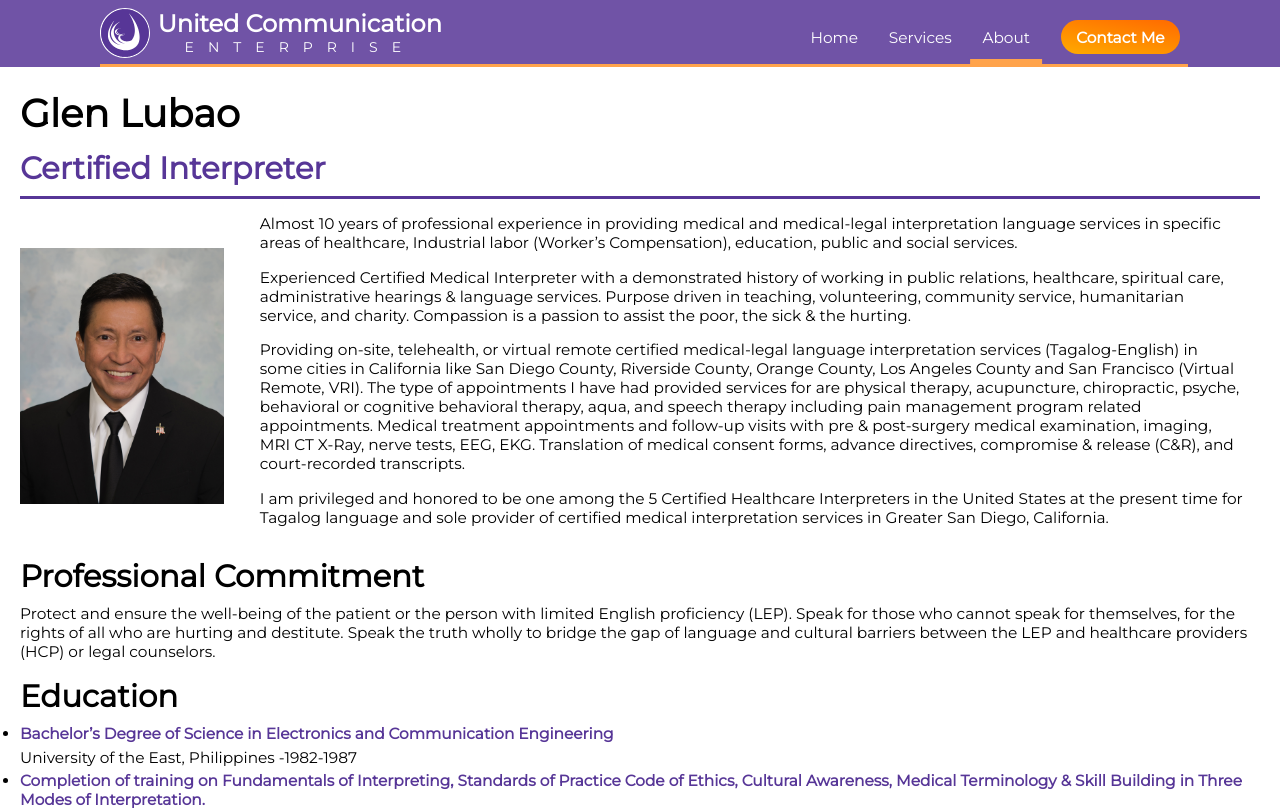
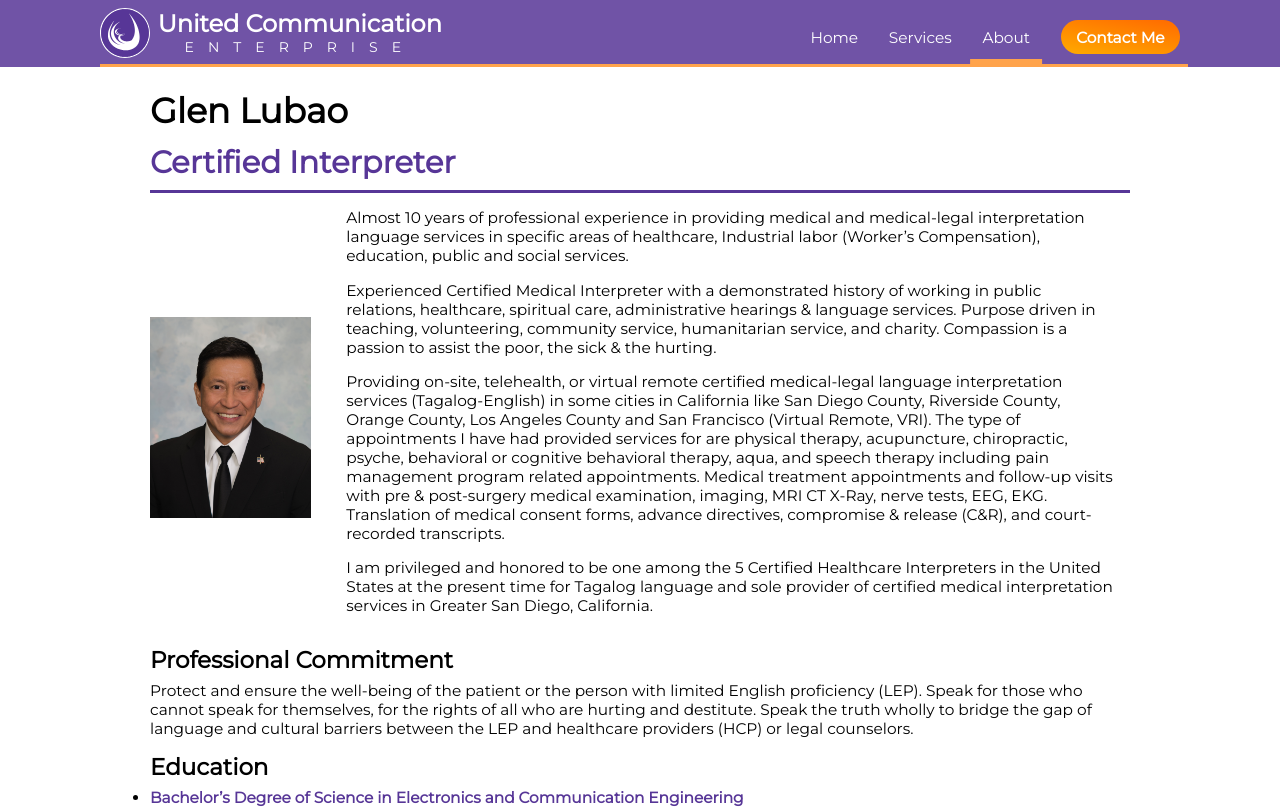
Before and after one commit to clydebaron2000/unicome, a React (Create React App) app in the folder client/: page /about in a window 1280 px wide. Shown: the top 810 px of the page. Built offline with nearby package versions, Linux system fonts and the light colour scheme.

Commit message:
changed font sizes

```diff
--- a/client/src/components/ModalAndButton/index.jsx
+++ b/client/src/components/ModalAndButton/index.jsx
@@ -6,6 +6,7 @@ import { ReactComponent as Logo } from '../../logo.svg'
 import { ReactComponent as Email } from '../../media/email.svg'
 import { ReactComponent as Phone } from '../../media/phone.svg'
 import { ReactComponent as Linkedin } from '../../media/linkedin.svg'
+import { ReactComponent as Medlegal } from '../../media/legal medical.svg'
 
 export default function ModalButton({ children}) {
 	const [isOpen, setIsOpen] = useState(false)
@@ -25,6 +26,13 @@ export default function ModalButton({ children}) {
 			{isOpen && (
 				<Modal modalOpen={isOpen} handleClose={close}>
                     <div className='contact'>
+						<div className='head'>
+							<Medlegal width='50px' height='50px'/>
+							<h4>
+								Certified Med-Legal Interpreter
+							</h4>
+						</div>
+						<br/>
                         <motion.a href='mailto:unicome11.11@gmail.com'
                             whileHover={{scale:1.1}}
                             whileTap={{scale:0.9}}
--- a/client/src/css/app.css
+++ b/client/src/css/app.css
@@ -2,8 +2,8 @@
 @import-normalize;
 :root {
   font-size: clamp(12px,1.2vw,1em);
-  --fs-800:2.5rem;
-  --fs-700:2.25rem;
+  --fs-800:2.25rem;
+  --fs-700:2.1rem;
   --fs-600:2rem;
   --fs-500:1.5rem;
   --fs-400:1rem;
@@ -48,7 +48,7 @@ html::-webkit-scrollbar-thumb {
 body {
   font-family: "Montserrat", sans-serif;
   margin: 0px auto;
-  max-width: 1600px;
+  max-width: 1020px;
 }
 
 * {
@@ -73,7 +73,8 @@ h2 {
 }
 
 h3 {
-  font-size: var(--fs-600);
+  font-size: var(--fs-500);
+  font-weight: bold;
   margin-bottom: var(--spacer);
 }
 
@@ -150,6 +151,12 @@ section {
   margin: auto;
   padding: 1rem 2rem;
   border-radius: var(--fs-400);
+  display: flex;
+  flex-direction: column;
+  align-items: center;
+  color: black;
+}
+.modal .head {
   display: flex;
   flex-direction: column;
   align-items: center;
@@ -484,7 +491,7 @@ section {
   overflow: hidden;
   min-height: 300px;
   max-height: 70vh;
-  height: clamp(500px,60vw,700px);
+  height: clamp(300px,50vw,500px);
 }
 @media (max-width: 50em) {
   .hero {
@@ -501,6 +508,12 @@ section {
   width: stretch;
   height: stretch;
   inset: 0;
+}
+@media (min-width: 50em) {
+  .hero .foreground {
+    position: relative;
+    top: -10%;
+  }
 }
 .hero .foreground h1 {
   font-size: var(--fs-800);
@@ -642,7 +655,7 @@ section {
 }
 .mini-about .profile {
   display: grid;
-  grid-template-columns: 1fr 1fr;
+  grid-template-columns: 1fr 1.5fr;
   grid-gap: 20px;
   align-items: center;
   justify-content: center;
--- a/client/src/scss/app.scss
+++ b/client/src/scss/app.scss
@@ -4,8 +4,8 @@
 @import url('https://fonts.googleapis.com/css?family=Montserrat&display=swap');
 :root{
   font-size: clamp(12px,1.2vw,1em);
-  --fs-800:2.5rem;
-  --fs-700:2.25rem;
+  --fs-800:2.25rem;
+  --fs-700:2.1rem;
   --fs-600:2rem;
   --fs-500:1.5rem;
   --fs-400:1rem;
@@ -43,7 +43,7 @@ html{
 body {
   font-family: 'Montserrat', sans-serif;
   margin:0px auto;
-  max-width: 1600px;
+  max-width: 1020px;
 }
 *{
   padding:0px;
@@ -63,7 +63,8 @@ h2{
   margin-bottom:var(--spacer);
 }
 h3{
-  font-size: var(--fs-600);
+  font-size: var(--fs-500);
+  font-weight: bold;
   margin-bottom:var(--spacer);
 }
 h4{
@@ -126,6 +127,12 @@ section{
   display: flex;
   flex-direction: column;
   align-items: center;
+  color:black;
+  .head{
+    display: flex;
+    flex-direction: column;
+    align-items: center;
+  }
   .close-button{
     width:fit-content;
     position: absolute;
@@ -398,11 +405,15 @@ section{
   overflow: hidden;
   min-height: 300px;
   max-height: 70vh;
-  height:clamp(500px,60vw,700px);
+  height:clamp(300px,50vw,500px);
   @include breakpoint-max($tablet){
     height:clamp(300px,50vw,500px);
   }
   .foreground{
+    @include breakpoint-min($tablet){
+      position: relative;
+      top:-10%;
+    }
     h1{
       font-size: var(--fs-800);
       font-style: normal;
@@ -532,7 +543,7 @@ section{
   }
   .profile{
     display: grid;
-    grid-template-columns: 1fr 1fr;
+    grid-template-columns: 1fr 1.5fr;
     grid-gap: 20px;
     align-items: center;
     justify-content: center;
```
